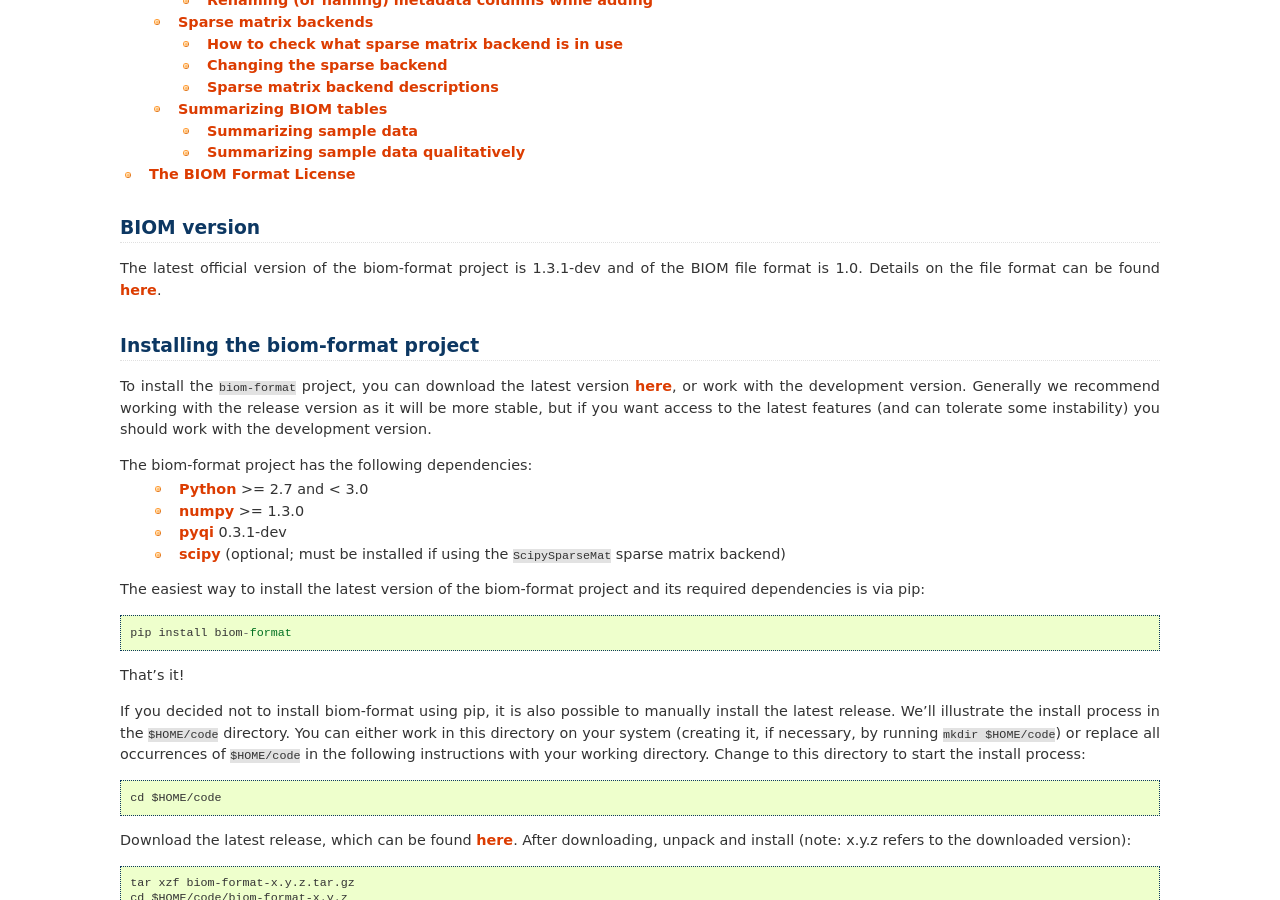
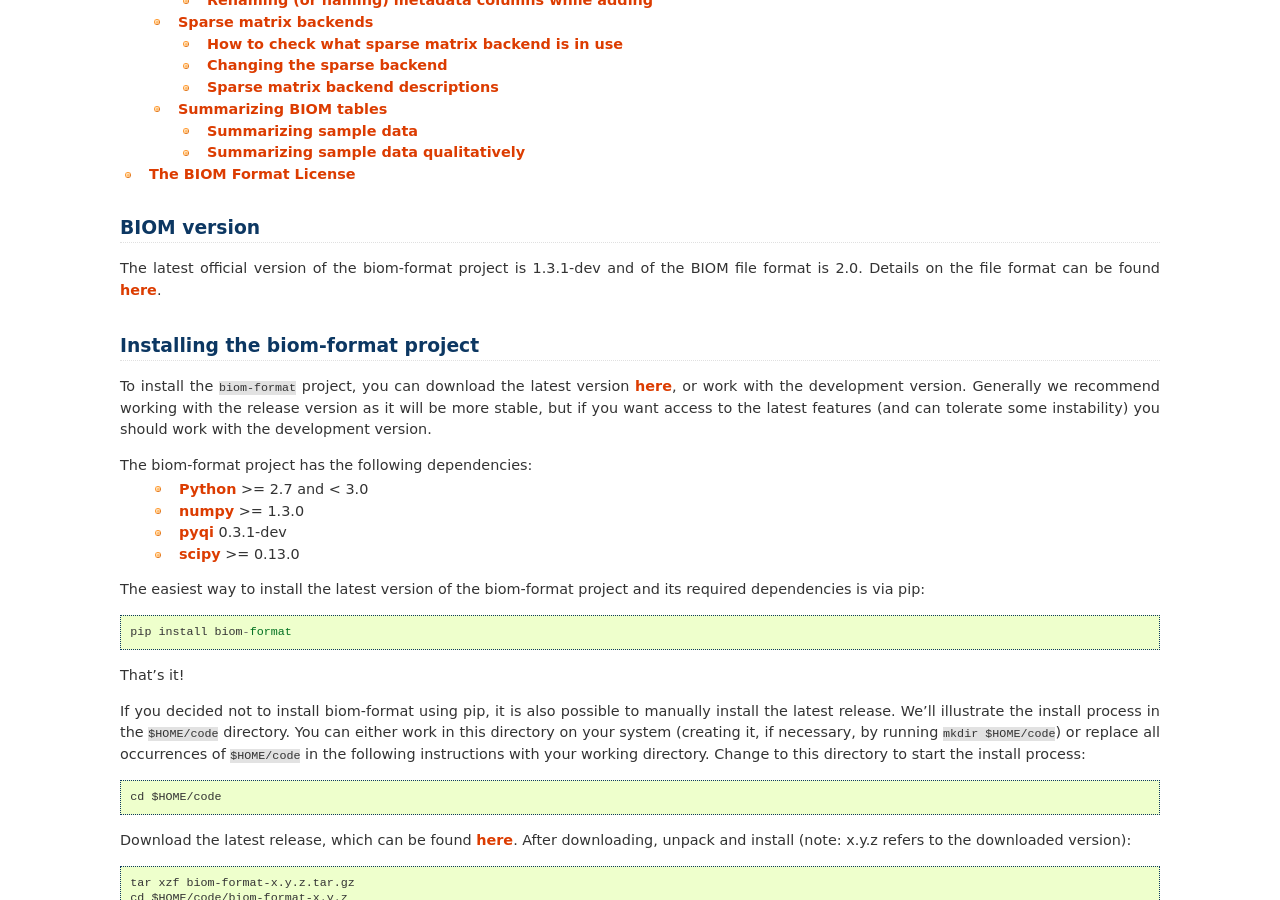
Before and after one commit to biocore/biom-format, a Sphinx documentation site: the page built from doc/index.rst, in a window 1280 px wide and 900 px high, scrolled down 1000 px. Built offline with Sphinx 7.4.7, drawn with Linux system fonts in a browser that asks for light colours.

Commit message:
DOC: Update docs to 2.0 and scipy 0.13.0
Fixes #383

```diff
--- a/doc/index.rst
+++ b/doc/index.rst
@@ -23,7 +23,7 @@ Contents
 BIOM version
 ============
 
-The latest official version of the biom-format project is |release| and of the BIOM file format is 1.0. Details on the file format can be found `here <./documentation/biom_format.html>`_.
+The latest official version of the biom-format project is |release| and of the BIOM file format is 2.0. Details on the file format can be found `here <./documentation/biom_format.html>`_.
 
 Installing the biom-format project
 ==================================
@@ -34,7 +34,7 @@ The biom-format project has the following dependencies:
 	* `Python <http://www.python.org/>`_ >= 2.7 and < 3.0
 	* `numpy <http://www.numpy.org/>`_ >= 1.3.0
 	* `pyqi <http://bipy.github.io/pyqi>`_ 0.3.1-dev
-	* `scipy <http://www.scipy.org/>`_ (optional; must be installed if using the ``ScipySparseMat`` sparse matrix backend)
+	* `scipy <http://www.scipy.org/>`_ >= 0.13.0
 
 The easiest way to install the latest version of the biom-format project and its required dependencies is via pip::
 
```
